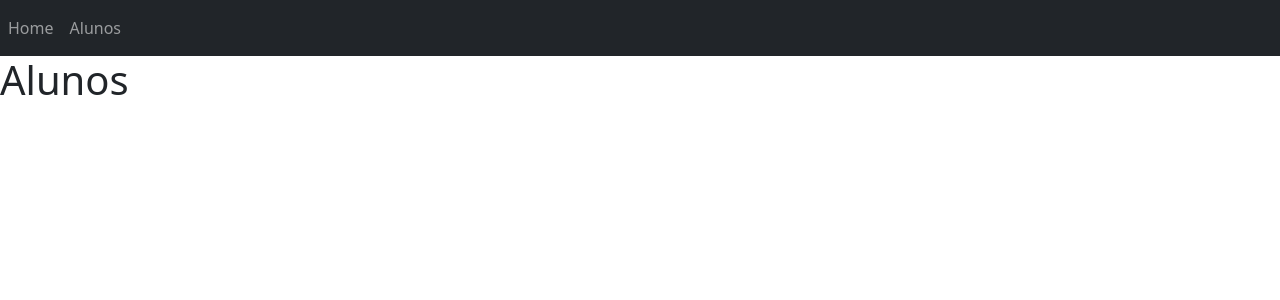
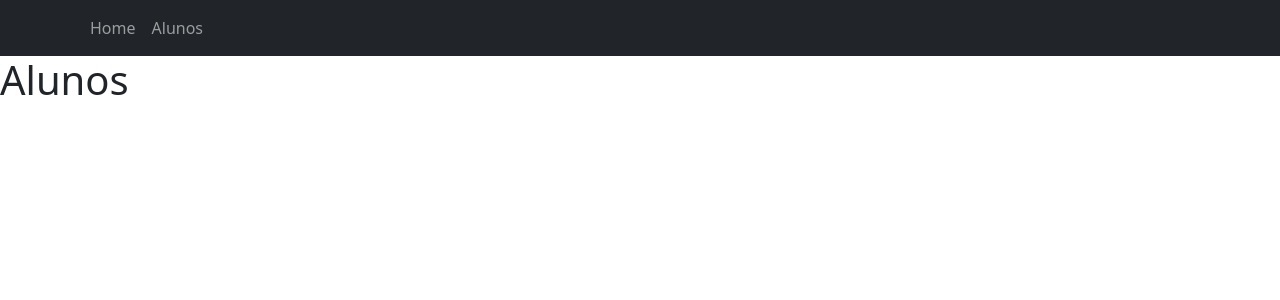
Before and after one commit to bernardoadribeiro/gerenciamento_alunos, a Django app: page /alunos/ in a window 1280 px wide. Shown: the top 300 px of the page. Run offline with Django 4.2, Linux system fonts and the light colour scheme.

Commit message:
refact: template layout

```diff
--- a/config/templates/base.html
+++ b/config/templates/base.html
@@ -5,20 +5,22 @@
     <meta http-equiv="X-UA-Compatible" content="IE=edge">
     <meta name="viewport" content="width=device-width, initial-scale=1.0">
 
-    <link href="https://cdn.jsdelivr.net/npm/bootstrap@5.3.0/dist/css/bootstrap.min.css" rel="stylesheet" integrity="sha384-9ndCyUaIbzAi2FUVXJi0CjmCapSmO7SnpJef0486qhLnuZ2cdeRhO02iuK6FUUVM" crossorigin="anonymous">
+    <link href="https://cdn.jsdelivr.net/npm/bootstrap@5.2.3/dist/css/bootstrap.min.css" rel="stylesheet" integrity="sha384-rbsA2VBKQhggwzxH7pPCaAqO46MgnOM80zW1RWuH61DGLwZJEdK2Kadq2F9CUG65" crossorigin="anonymous">
 
     <title>{% block page_title %}{% endblock %}</title>
 </head>
 <body>
 
     <nav class="navbar navbar-expand-md navbar-dark bg-dark">
-        <button class="navbar-toggler collapsed" type="button" data-toggle="collapse" data-target="#navbar" aria-controls="navbar" aria-expanded="false" aria-label="Toggle navigation">
-            <span class="navbar-toggler-icon"></span>
-        </button>
-        <div class="collapse navbar-collapse" id="navbar">
-            <div class="navbar-nav">
-                <a class="nav-item nav-link" id="home" href="/">Home</a>
-                <a class="nav-item nav-link" id="alunos" href="/alunos">Alunos</a>
+        <div class="container">
+            <button class="navbar-toggler" type="button" data-bs-toggle="collapse" data-bs-target="#navbarTogglerDemo03" aria-controls="navbarTogglerDemo03" aria-expanded="false" aria-label="Toggle navigation">
+                <span class="navbar-toggler-icon"></span>
+            </button>
+            <div class="collapse navbar-collapse" id="navbarTogglerDemo03">
+                <ul class="navbar-nav me-auto mb-2 mb-lg-0">
+                    <li class="nav-item"> <a class="nav-item nav-link" id="home" href="/">Home</a> </li>
+                    <li class="nav-item"> <a class="nav-item nav-link" id="alunos" href="/alunos">Alunos</a> </li>
+                </ul>
             </div>
         </div>
     </nav>
@@ -42,6 +44,6 @@
     </footer>
 </body>
 
-<script src="https://cdn.jsdelivr.net/npm/bootstrap@5.3.0/dist/js/bootstrap.bundle.min.js" integrity="sha384-geWF76RCwLtnZ8qwWowPQNguL3RmwHVBC9FhGdlKrxdiJJigb/j/68SIy3Te4Bkz" crossorigin="anonymous"></script>
+<script src="https://cdn.jsdelivr.net/npm/bootstrap@5.2.3/dist/js/bootstrap.bundle.min.js" integrity="sha384-kenU1KFdBIe4zVF0s0G1M5b4hcpxyD9F7jL+jjXkk+Q2h455rYXK/7HAuoJl+0I4" crossorigin="anonymous"></script>
 
 </html>
```
